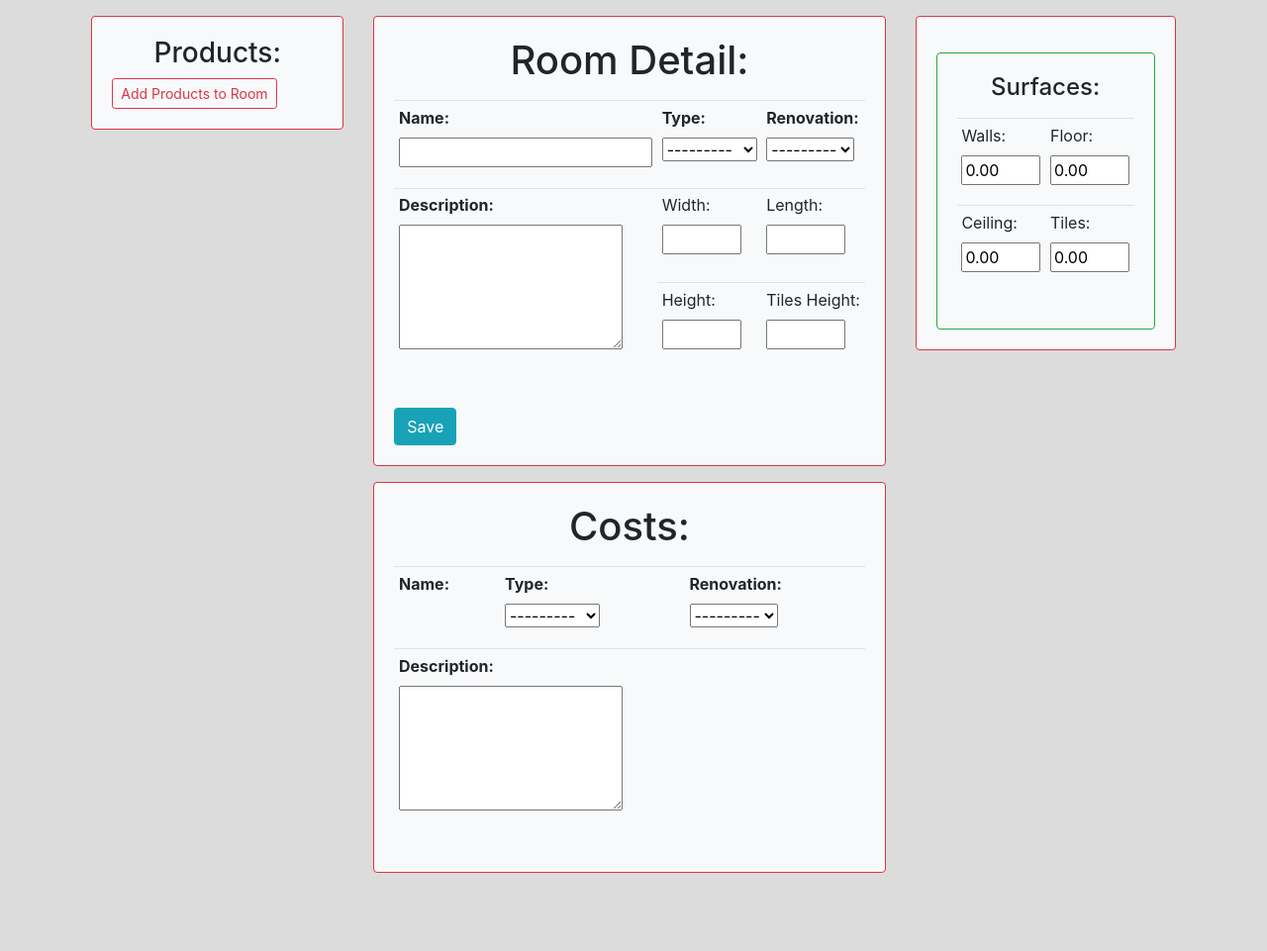
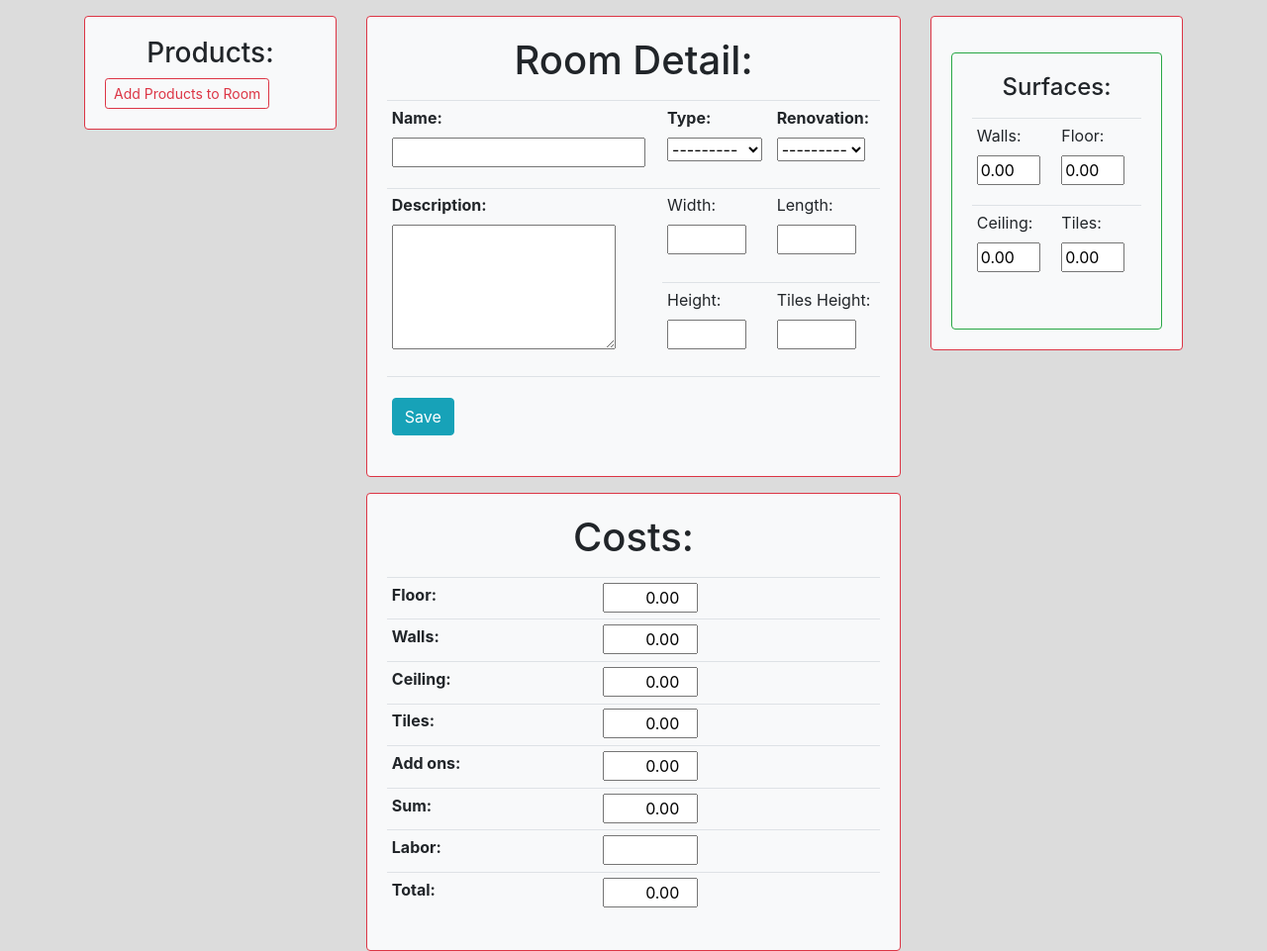
Before and after one commit to MarcinSzyc/andzy-calc, a Django app: template templates/renovations/edit_room.html in a window 1280 px wide. Shown: the part 56-1017 px from the top of the page at 99% size. Before the commit the page ends 938 px from the top, so only its background shows below. Run offline with Django 3.2, Linux system fonts and the light colour scheme; the template is opened without the code that fills it: values that come from a table or form of the project are taken from there, others are empty; some libraries are stand-ins or nearby versions.

Commit message:
cost handling addedd to edit room view

```diff
--- a/static/renovations/style.css
+++ b/static/renovations/style.css
@@ -8,3 +8,8 @@ body {
     font-style: oblique;
     font-weight: bold;
 }
+
+input.to-sum, input.to-total, input.total-cost {
+    width: 6em;
+    text-align: right;
+}
--- a/templates/renovations/edit_room.html
+++ b/templates/renovations/edit_room.html
@@ -30,13 +30,14 @@
                                         <tr>
                                             <td>
                                                 <strong><label for="product-price">Price:</label></strong>
-                                                    <p id="product-price">{{ product.price }}</p>
+                                                <p class="product-price"
+                                                   value="{{ product.price }}">{{ product.price }}</p>
                                             </td>
                                             <td>
                                                 <strong><label for="product-type">Type:</label></strong>
                                                 {% for item in PRODUCT_TYPE %}
                                                     {% if item.0 == product.type %}
-                                                            <p id="product-type">{{ item.1 }}</p>
+                                                        <p class="product-type-{{ item.1 }}">{{ item.1 }}</p>
                                                     {% else %}
                                                     {% endif %}
                                                 {% endfor %}
@@ -56,7 +57,7 @@
                 </div>
             </div>
         </div>
-        <div class="col-sm-auto">
+        <div class="col-sm-6">
             <div class="card mt-3 bg-light border-danger">
                 <div class="card-body">
                     <div class="table-responsive">
@@ -107,9 +108,13 @@
                                         <p>{{ form.tiles_height }}</p>
                                     </td>
                                 </tr>
+                                <tr>
+                                    <td colspan="3">
+                                        <button type="submit" class="btn btn-info mt-3">Save</button>
+                                    </td>
+                                </tr>
                                 </tbody>
                             </table>
-                            <button type="submit" class="btn btn-info mt-3">Save</button>
                         </form>
                     </div>
                 </div>
@@ -119,29 +124,40 @@
                     <div class="table-responsive">
                         <table class="table mt-3 table-sm">
                             <thead>
-                            <span>
-                                <h1 style="text-align: center">Costs:</h1>
-                            </span>
+                            <span><h1 style="text-align: center">Costs:</h1></span>
                             </thead>
                             <tbody>
                             <tr>
-                                <td>
-                                    <strong><label for="room-name">Name:</label></strong>
-                                </td>
-                                <td>
-                                    <strong><label for="room-type">Type:</label></strong>
-                                    <p id="room-name">{{ form.type }}</p>
-                                </td>
-                                <td>
-                                    <strong><label for="room-renovation">Renovation:</label></strong>
-                                    <p id="room-name">{{ form.renovation }}</p>
-                                </td>
+                                <td><strong><label for="floor-cost">Floor:</label></strong></td>
+                                <td><input class="floor-cost to-sum" type="number"></td>
                             </tr>
                             <tr>
-                                <td colspan="3">
-                                    <strong><label for="room-description">Description:</label></strong>
-                                    <p id="room-name">{{ form.description }}</p>
-                                </td>
+                                <td><strong><label for="walls-cost">Walls:</label></strong></td>
+                                <td><input class="walls-cost to-sum" type="number"></td>
+                            </tr>
+                            <tr>
+                                <td><strong><label for="ceiling-cost">Ceiling:</label></strong></td>
+                                <td><input class="ceiling-cost to-sum" type="number"></td>
+                            </tr>
+                            <tr>
+                                <td><strong><label for="tiles-cost">Tiles:</label></strong></td>
+                                <td><input class="tiles-cost to-sum" type="number"></td>
+                            </tr>
+                            <tr>
+                                <td><strong><label for="addon-cost">Add ons:</label></strong></td>
+                                <td><input class="addon-cost to-sum" type="number"></td>
+                            </tr>
+                            <tr>
+                                <td><strong><label for="sum-cost">Sum:</label></strong></td>
+                                <td><input class="sum-cost to-total" type="number"></td>
+                            </tr>
+                            <tr>
+                                <td><strong><label for="labor-cost">Labor:</label></strong></td>
+                                <td><input class="labor-cost to-total" type="number"></td>
+                            </tr>
+                            <tr>
+                                <td><strong><label for="total-cost">Total:</label></strong></td>
+                                <td><input class="total-cost" type="number"></td>
                             </tr>
                             </tbody>
                         </table>
@@ -149,7 +165,7 @@
                 </div>
             </div>
         </div>
-        <div class="col-sm-auto">
+        <div class="col-sm-3">
             <div class="card mt-3 bg-light border-danger">
                 <div class="card-body">
                     <div class="card mt-3 bg-light border-success">
@@ -162,22 +178,23 @@
                                     <tbody>
                                     <tr>
                                         <td>
-                                                <label for="room-walls">Walls:</label>
-                                                <p><input id="room-walls" style="width:5em" type="number"></p>
+                                            <label for="room-walls-surface">Walls:</label>
+                                            <p><input class="room-walls-surface" style="width:4em" type="number"></p>
                                         </td>
                                         <td>
-                                                <label for="room-floor">Floor:</label>
-                                                <p><input id="room-floor" style="width:5em" type="number"></p>
+                                            <label for="room-floor-surface">Floor:</label>
+                                            <p><input class="room-floor-surface" style="width:4em" type="number"></p>
                                         </td>
                                     </tr>
                                     <tr>
                                         <td>
-                                                <label for="room-ceiling">Ceiling:</label>
-                                                <p><input id="room-ceiling" style="width:5em" type="number"></p>
+                                            <label for="room-ceiling-surface">Ceiling:</label>
+                                            <p><input class="room-ceiling-surface" style="width:4em" type="number"></p>
                                         </td>
                                         <td>
-                                                <label for="room-tiles-height">Tiles:</label>
-                                                <p><input id="room-tiles-height" style="width:5em" type="number"></p>
+                                            <label for="room-tiles-height-surface">Tiles:</label>
+                                            <p><input class="room-tiles-height-surface" style="width:4em" type="number">
+                                            </p>
                                         </td>
                                     </tr>
                                     </tbody>
@@ -191,15 +208,99 @@
     </div>
     <script>
         $(document).ready(function () {
+            function surface_fill() {
                 let room_width = $("#id_width").val();
                 let room_length = $("#id_length").val();
                 let room_height = $("#id_height").val();
                 let room_tiles_height = $("#id_tiles_height").val();
-            $("#room-floor").val((room_width * room_length).toFixed(2));
-            $("#room-walls").val((((room_width * room_height) * 2) + (room_length * room_height) * 2).toFixed(2));
-            $("#room-ceiling").val((room_width * room_length).toFixed(2));
-            $("#room-tiles-height").val((room_width * room_tiles_height).toFixed(2));
+                $(".room-walls-surface").val((((room_width * room_height) * 2) + (room_length * room_height) * 2).toFixed(2));
+                $(".room-floor-surface").val((room_width * room_length).toFixed(2));
+                $(".room-ceiling-surface").val((room_width * room_length).toFixed(2));
+                $(".room-tiles-height-surface").val((room_width * room_tiles_height).toFixed(2));
+            }
 
+            function armature_cost() {
+                var result = 0;
+                $(".product-type-Armature").each(function () {
+                    result += parseInt($(this).parent().prev().find(".product-price").text())
+                });
+                return result
+            }
+
+            function tiles_cost() {
+                var result = 0;
+                $(".product-type-Tiles").each(function () {
+                    result += parseInt($(this).parent().prev().find(".product-price").text())
+                });
+                return result
+            }
+
+            function paint_cost() {
+                var result = 0;
+                $(".product-type-Paint").each(function () {
+                    result += parseInt($(this).parent().prev().find(".product-price").text())
+                });
+                return result
+            }
+
+            function floor_cost() {
+                var result = 0;
+                $(".product-type-Floor").each(function () {
+                    result += parseInt($(this).parent().prev().find(".product-price").text())
+                });
+                return result
+            }
+
+            function other_cost() {
+                var result = 0;
+                $(".product-type-Other").each(function () {
+                    result += parseInt($(this).parent().prev().find(".product-price").text())
+                });
+                return result
+            }
+
+            function sum_cost() {
+                var sum = 0.00;
+                $(".to-sum").each(function () {
+                    sum += Number($(this).val());
+                });
+                return sum
+            }
+
+            function total_cost() {
+                var sum = 0.00;
+                $(".to-total").each(function () {
+                    sum += Number($(this).val());
+                });
+                return sum
+            }
+
+            function fill_costs() {
+                var floor_cost_field = $(".floor-cost");
+                var walls_cost_field = $(".walls-cost");
+                var ceiling_cost_field = $(".ceiling-cost");
+                var tiles_cost_field = $(".tiles-cost");
+                var addon_cost_field = $(".addon-cost");
+                var sum_cost_field = $(".sum-cost");
+                var labor_cost_field = $(".labor-cost");
+                var total_cost_field = $(".total-cost");
+
+                floor_cost_field.val((floor_cost() * $(".room-floor-surface").val()).toFixed(2));
+                var clear_walls_surface = $(".room-walls-surface").val() - $(".room-tiles-height-surface").val();
+                walls_cost_field.val((paint_cost() * clear_walls_surface).toFixed(2));
+                ceiling_cost_field.val((paint_cost() * $(".room-ceiling-surface").val()).toFixed(2));
+                tiles_cost_field.val((tiles_cost() * $(".room-tiles-height-surface").val()).toFixed(2));
+                addon_cost_field.val(other_cost().toFixed(2));
+                sum_cost_field.val(sum_cost().toFixed(2));
+                labor_cost_field.blur(function () {
+                    var update_value = Number(total_cost_field.val())+Number(labor_cost_field.val());
+                    total_cost_field.val(update_value.toFixed(2))
+                });
+                total_cost_field.val(total_cost().toFixed(2));
+            }
+
+            surface_fill()
+            fill_costs()
         })
     </script>
 {% endblock renovations %}
--- a/templates/renovations/layout.html
+++ b/templates/renovations/layout.html
@@ -5,6 +5,8 @@
 <head>
     <meta charset="UTF-8">
     <title>Renovations</title>
+
+    <script src="https://ajax.googleapis.com/ajax/libs/jquery/3.4.1/jquery.min.js"></script>
 
     <!-- Required meta tags -->
     <meta charset="utf-8">
@@ -14,7 +16,6 @@
     <link rel="stylesheet" href="https://stackpath.bootstrapcdn.com/bootstrap/4.2.1/css/bootstrap.min.css"
           integrity="sha384-GJzZqFGwb1QTTN6wy59ffF1BuGJpLSa9DkKMp0DgiMDm4iYMj70gZWKYbI706tWS" crossorigin="anonymous">
 
-    <script src="https://ajax.aspnetcdn.com/ajax/jquery/jquery-1.9.0.js"></script>
     <link rel="stylesheet" type="text/css" href="{% static 'renovations/style.css' %}">
 
 </head>
@@ -50,7 +51,6 @@
 
 <!-- Optional JavaScript -->
 <!-- jQuery first, then Popper.js, then Bootstrap JS -->
-<script src="https://ajax.googleapis.com/ajax/libs/jquery/3.3.1/jquery.min.js"></script>
 
 <script src="https://cdnjs.cloudflare.com/ajax/libs/popper.js/1.14.3/umd/popper.min.js"
         integrity="sha384-ZMP7rVo3mIykV+2+9J3UJ46jBk0WLaUAdn689aCwoqbBJiSnjAK/l8WvCWPIPm49"
```
Lines whose indentation alone changed are shown as unchanged.
